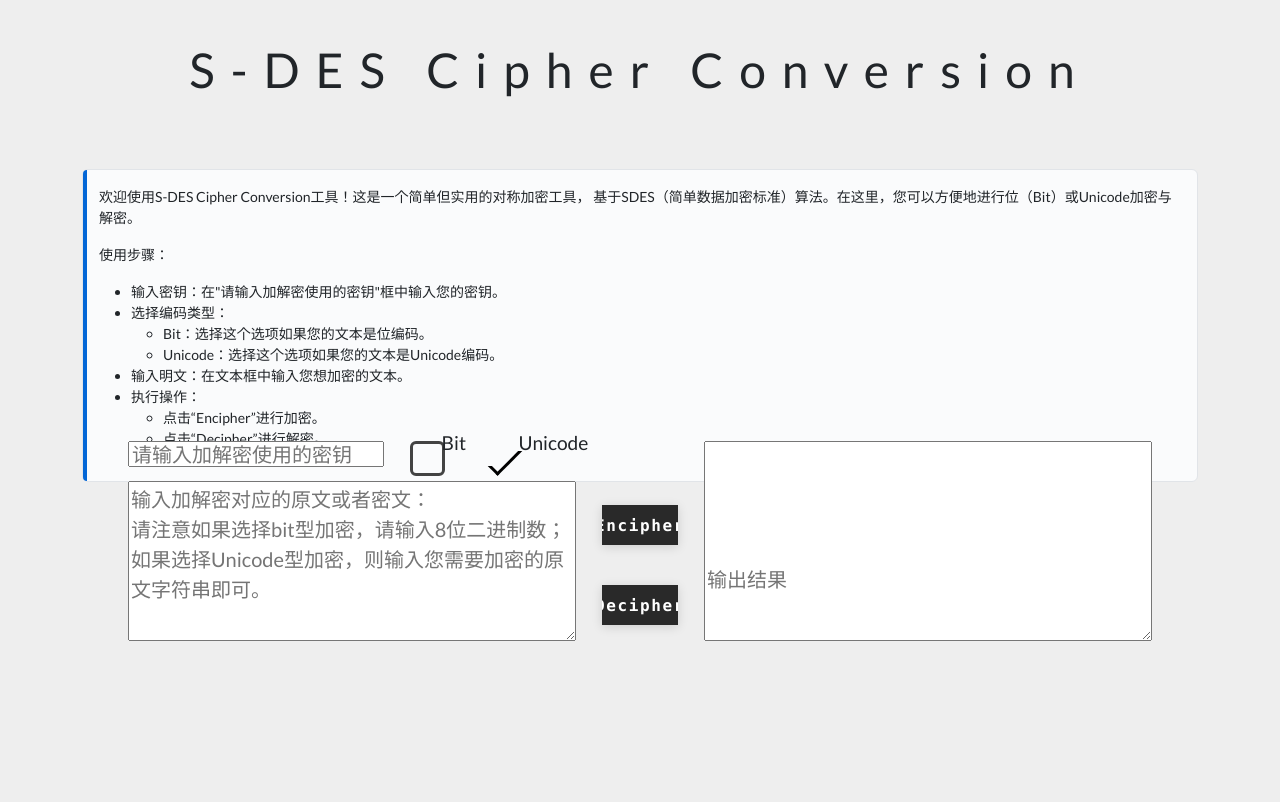
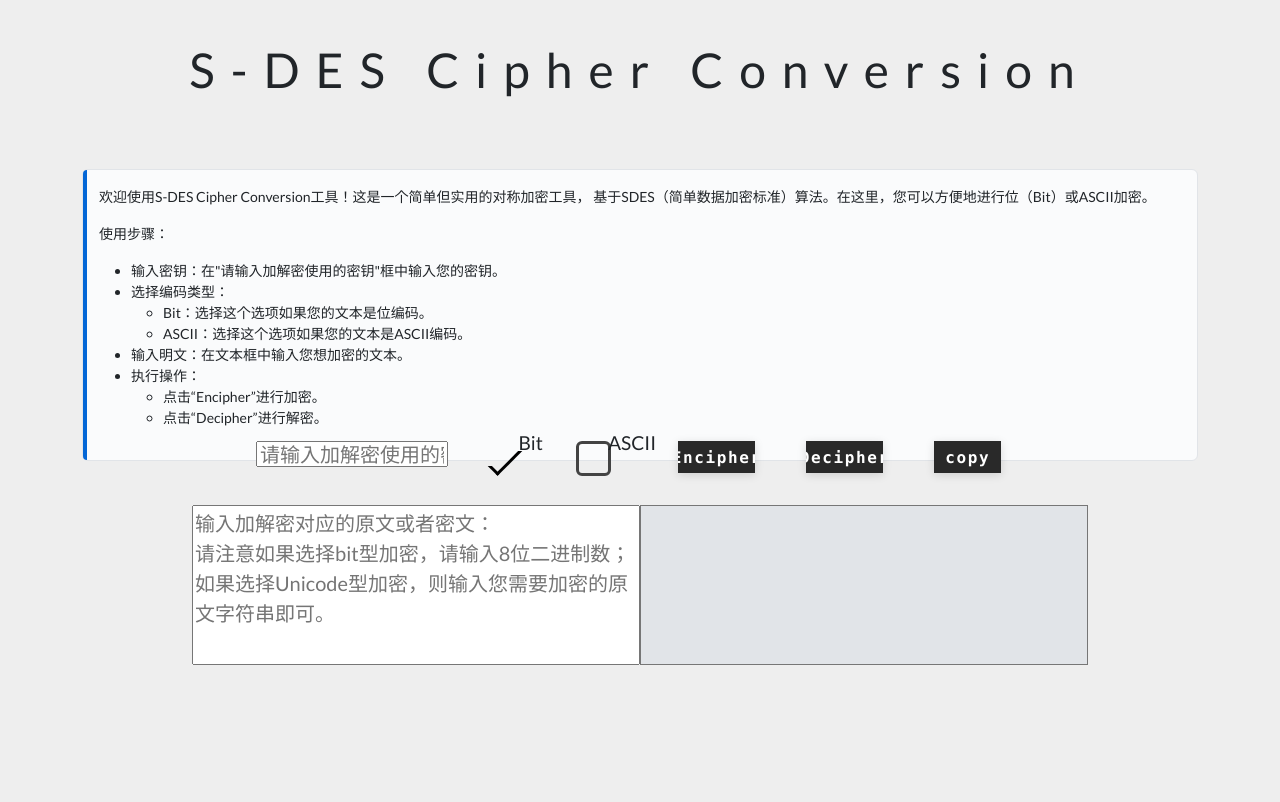
Before and after one commit to FangHeng/CQU_SimpleDES_Toolkit, a Django app: page / in a window 1280 px wide. Shown: the part 1599-2401 px from the top of the page. Run offline with Django 4.2, Linux system fonts and the light colour scheme; some libraries are stand-ins or nearby versions.

Commit message:
230922完成页面即ASCII加密
显示16进制

```diff
--- a/Cipher/static/css/btn-style.css
+++ b/Cipher/static/css/btn-style.css
@@ -37,18 +37,26 @@
   .ui-btn.encipher {
     /*新增坐标处理*/
     position : absolute;
-    top : 63%;
-    left : 47%;
+    top : 55%;
+    left : 53%;
     width: 6%;
-    height: 5%;
+    height: 4%;
   }
   .ui-btn.decipher {
     /*新增坐标处理*/
     position : absolute;
-    top : 73%;
-    left : 47%;
+    top : 55%;
+    left : 63%;
     width: 6%;
-    height: 5%;
+    height: 4%;
+  }
+  .ui-btn.copyed {
+    /*新增坐标处理*/
+    position : absolute;
+    top : 55%;
+    left : 73%;
+    width: 5.2%;
+    height: 4%;
   }
 
   .ui-btn span {
--- a/Cipher/static/css/style.css
+++ b/Cipher/static/css/style.css
@@ -25,10 +25,10 @@ a {
     /* Styles for keyArea */
 .et-slide .keyArea {
     position: absolute;
-    left: 10%; /* Start from the left 5% to achieve 20% width centered in the left half */
+    left: 20%; /* Start from the left 5% to achieve 20% width centered in the left half */
     top: 55%;
     height: 3.3%;
-    width: 20%;
+    width: 15%;
     display: flex;
     justify-content: center;
     align-items: center;
@@ -36,9 +36,10 @@ a {
 }
 
 .et-slide .plaintextArea {
+    resize: none;
     position: absolute;
-    left: 10%; /* Start from the left 5% to achieve 40% width centered in the left half */
-    top: 60%;
+    left: 15%; /* Start from the left 5% to achieve 40% width centered in the left half */
+    top: 63%;
     /* transform: translateY(-50%); */
     height: 20%;
     width: 35%;
@@ -51,17 +52,18 @@ a {
 
 /* Styles for ciphertextArea */
 .et-slide .ciphertextArea {
+    resize: none;
     position: absolute;
-    right: 10%; /* Start from the right 5% to achieve 45% width centered in the right half */
-    top: 55%;
+    right: 15%; /* Start from the right 5% to achieve 45% width centered in the right half */
+    top: 63%;
     /* transform: translateY(-50%);  */
-    height: 25%;
+    height: 20%;
     width: 35%;
     display: flex;
     justify-content: center;
     align-items: center;
     font-size: 20px;
-
+    background-color: #e1e4e8;
 }
 
 .et-slide h1 {
@@ -197,3 +199,14 @@ a {
     background-color: #0366d6; /* 设置竖线颜色 */
     border-radius: 4px 0 0 4px;
 }
+/*footer*/
+.copyright-footer{
+        position: fixed;
+        color: #000000;
+        bottom: 0;
+        left: 0;
+        right: 0;
+        text-align: center;
+        height: 20px;
+        line-height: 20px;
+    }
--- a/Cipher/static/js/script.js
+++ b/Cipher/static/js/script.js
@@ -73,3 +73,50 @@ class StickyNavigation {
 }
 
 new StickyNavigation();
+
+/*
+	Copy text from any appropriate field to the clipboard
+  By Craig Buckler, @craigbuckler
+  use it, abuse it, do whatever you like with it!
+*/
+
+(function() {
+
+	'use strict';
+
+  // click events
+  document.body.addEventListener('click', copy, true);
+
+	// event handler
+	function copy(e) {
+
+    // find target element
+    var
+      t = e.target,
+      c = t.dataset.copytarget,
+      inp = (c ? document.querySelector(c) : null);
+
+    // is element selectable?
+    if (inp && inp.select) {
+
+      // select text
+      inp.select();
+
+      try {
+        // copy text
+        document.execCommand('copy');
+        inp.blur();
+
+        // copied animation
+        t.classList.add('copied');
+        setTimeout(function() { t.classList.remove('copied'); }, 1500);
+      }
+      catch (err) {
+        alert('please press Ctrl/Cmd+C to copy');
+      }
+
+    }
+
+	}
+
+})();
--- a/Cipher/templates/index.html
+++ b/Cipher/templates/index.html
@@ -11,6 +11,7 @@
           integrity="sha384-GLhlTQ8iRABdZLl6O3oVMWSktQOp6b7In1Zl3/Jr59b6EGGoI1aFkw7cmDA6j6gD" crossorigin="anonymous">
     <link rel="stylesheet" href="{% static 'css/style.css' %}">
     <link rel="stylesheet" href="{% static 'css/btn-style.css' %}">
+    <script src="//cdn.jsdelivr.net/npm/sweetalert2@10"></script>
 </head>
 <body>
 <!-- partial:index.partial.html -->
@@ -43,7 +44,7 @@
         <div class="container mt-5" style="position: absolute;top: 15%">
             <div class="github-comment">
                 <p>欢迎使用S-DES Cipher Conversion工具！这是一个简单但实用的对称加密工具，
-                    基于SDES（简单数据加密标准）算法。在这里，您可以方便地进行位（Bit）或Unicode加密与解密。</p>
+                    基于SDES（简单数据加密标准）算法。在这里，您可以方便地进行位（Bit）或ASCII加密。</p>
                 <p>使用步骤：</p>
                 <ul>
                     <li>输入密钥：在"请输入加解密使用的密钥"框中输入您的密钥。</li>
@@ -51,7 +52,7 @@
                         选择编码类型：
                         <ul>
                             <li>Bit：选择这个选项如果您的文本是位编码。</li>
-                            <li>Unicode：选择这个选项如果您的文本是Unicode编码。</li>
+                            <li>ASCII：选择这个选项如果您的文本是ASCII编码。</li>
                         </ul>
                     </li>
                     <li>输入明文：在文本框中输入您想加密的文本。</li>
@@ -70,24 +71,31 @@
             <input class="keyArea" id="key" name="key" placeholder="请输入加解密使用的密钥">
             <div class="checkbox-wrapper">
                 <label>
-                    <input type="radio" name="choice" value="bit">
-                    <span class="checkbox" style="position:absolute;top:55%;left:32%"></span>
-                    <p style="position:absolute;top:53.5%;left:34.5%;font-size: larger">Bit</p>
+                    <input type="radio" name="choice" value="Bit" checked>
+                    <span class="checkbox" style="position:absolute;top:55%;left:38%"></span>
+                    <p style="position:absolute;top:53.5%;left:40.5%;font-size: larger">Bit</p>
                 </label>
             </div>
 
             <div class="checkbox-wrapper">
                 <label>
-                    <input type="radio" name="choice" value="unicode" checked>
-                    <span class="checkbox" style="position:absolute;top:55%;left:38%"></span>
-                    <p style="position:absolute;top:53.5%;left:40.5%;font-size: larger" >Unicode</p>
+                    <input type="radio" name="choice" value="ASCII">
+                    <span class="checkbox" style="position:absolute;top:55%;left:45%"></span>
+                    <p style="position:absolute;top:53.5%;left:47.5%;font-size: larger" >ASCII</p>
                 </label>
             </div>
 
             <textarea class="plaintextArea" id="plaintext" name="plaintext"
                       placeholder="输入加解密对应的原文或者密文：&#10;请注意如果选择bit型加密，请输入8位二进制数；&#10;如果选择Unicode型加密，则输入您需要加密的原文字符串即可。"></textarea>
             <textarea class="ciphertextArea" id="ciphertext" name="ciphertext" placeholder="&#10;&#10;&#10;&#10;输出结果"
-                      readonly="true"></textarea>
+                      readonly="true">
+            </textarea>
+
+
+{#            <label for="website">Website:</label>#}
+{#            <input class="unique-input" type="text" id="website" value="http://www.sitepoint.com/" />#}
+{#            <button class="unique-button" data-copytarget="#website">copy</button>#}
+
             <button class="ui-btn encipher" type="button">
                     <span>
                         Encipher
@@ -96,6 +104,11 @@
             <button class="ui-btn decipher" type="button">
                     <span>
                         Decipher
+                    </span>
+            </button>
+            <button class="ui-btn copyed" type="button" id="copyButton">
+                    <span>
+                        copy
                     </span>
             </button>
         </form>
@@ -114,6 +127,11 @@
             学习S-DES的加解密流程,并使用编程语言实现S-DES加密算法实例。</h3>
         <h3 style="position: absolute;top:80%;text-align: center">目前进度:
             增加了程序对ASCII码的适应，完成实用性的扩展，并完成对应五项任务的测试。</h3>
+        <div>
+        <p class="copyright-footer" style="position: absolute;top:95%;text-align: center">
+        <a href="https://github.com/FangHeng/CQU_SimpleDES_Toolkit" target="_blank">CQU_SimpleDES_Toolkit</a> All Rights Reserved©
+        </p>
+        </div>
     </section>
     {#    <section class="et-slide" id="tab-other">#}
     {#      <h1>Other</h1>#}
@@ -154,15 +172,48 @@
                 dataType: "json",
                 success: function (result) {
                     $("#ciphertext").val(result['ciphertext']);
-                    confirm("已成功转换明密文")
+                    Swal.fire(
+                        'Success!',
+                        '转换成功!',
+                        'success'
+                    )
                 },
                 error: function () {
-                    alert("error, please check your input first!");
+                    Swal.fire({
+                        icon: 'error',
+                        title: 'Oops...',
+                        text: '出现了一些错误',
+                        footer: '请注意您的输入格式'
+                    })
                 }
+
             });
         }
     });
 
 </script>
+<script>
+    document.getElementById('copyButton').addEventListener('click', function() {
+        // 获取id为"ciphertext"的元素的内容
+        var copyText = document.getElementById('ciphertext');
 
+        // 选择文本
+        copyText.select();
+        copyText.setSelectionRange(0, 99999); // 对于移动设备
+
+        // 复制文本
+        document.execCommand('copy');
+
+        // 将按钮文本更改为"copied！"
+        this.querySelector('span').textContent = 'copied！';
+    });
+
+     document.addEventListener('mousedown', function(event) {
+        // 检查点击的元素是否是复制按钮
+        if (event.target !== copyButton && !copyButton.contains(event.target)) {
+            // 当页面的其他地方被点击时，将按钮文本更改回"copy"
+            copyButton.querySelector('span').textContent = 'copy';
+        }
+    });
+</script>
 </html>
--- a/Cipher/views.py
+++ b/Cipher/views.py
@@ -14,14 +14,14 @@ def plaintext_sent(request):
         key_input = request.POST['key']
         plaintext_input = request.POST['plaintext']
         type = request.POST['type']
-        if (type == "unicode"):
+        if (type == "ASCII"):
             sdes = SDES(key=key_input)
             out = ""
             for i in range(len(plaintext_input)):
                 temp = bin(ord(plaintext_input[i])).replace("0b","").zfill(8)
                 out_bin = sdes.encrypt(temp)
-                out_chr = chr(int(out_bin,2))
-                out += (out_chr)
+                out_hex = hex(int(out_bin, 2))[2:].zfill(2)
+                out += (out_hex)
 
             data = {
                 "ciphertext" : out
@@ -29,7 +29,7 @@ def plaintext_sent(request):
 
             return JsonResponse(data)
 
-        elif(type == "bit"):
+        elif(type == "Bit"):
             sdes = SDES(key=key_input)
             out_bin = sdes.encrypt(plaintext_input)
             data = {
@@ -39,25 +39,28 @@ def plaintext_sent(request):
 
 
 def ciphertext_sent(request):
+    #
     # 用户输入的文本就记作：plaintext
     if request.method == 'POST':
         key_input = request.POST['key']
         ciphertext_input = request.POST['plaintext']
         type = request.POST['type']
-        if(type == "unicode"):
+        if(type == "ASCII"):
             sdes = SDES(key=key_input)
             out = ""
-            for i in range(len(ciphertext_input)):
-                temp = bin(ord(ciphertext_input[i])).replace("0b", "").zfill(8)
-                out_bin = sdes.decrypt(temp)
-                out_chr = chr(int(out_bin, 2))
+            for i in range(len(ciphertext_input)//2):
+                temp1 = bin(int(ciphertext_input[2*i], 16)).replace("0b", "").zfill(4)
+                temp2 = bin(int(ciphertext_input[2*i+1], 16)).replace("0b", "").zfill(4)
+                out_bin = sdes.decrypt(temp1+temp2)
+                out_chr=chr(int(out_bin, 2))
                 out += (out_chr)
+
             data = {
                 "ciphertext": out
             }
             return JsonResponse(data)
 
-        elif(type == "bit"):
+        elif(type == "Bit"):
             sdes = SDES(key=key_input)
             out_bin = sdes.decrypt(ciphertext_input)
             data = {
--- /dev/null
+++ b/SDES/tttt.py
@@ -0,0 +1 @@
+print(chr(127))
```
